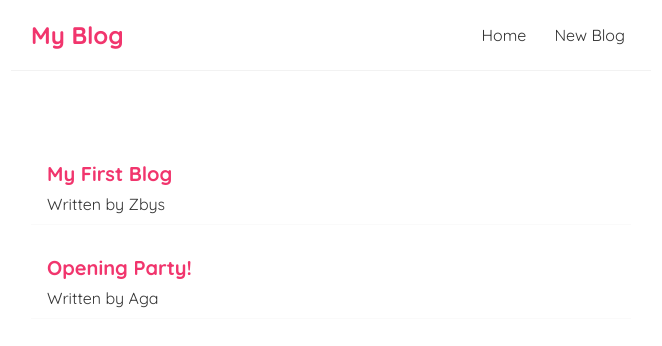
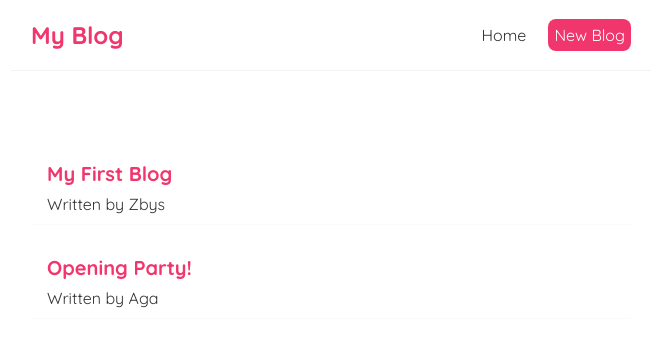
Before and after one commit to ZbigniewKulczynski1984/Blog_27.02.2023, a React (Create React App) app in the folder blog/: page / in a window 1280 px wide. Shown: the top 346 px of the page, without its empty margins (309-971 px from the left). Built offline with nearby package versions, Linux system fonts and the light colour scheme; data requests are answered from the project's data file.

Commit message:
code added

```diff
--- a/blog/src/Navbar.js
+++ b/blog/src/Navbar.js
@@ -3,13 +3,17 @@
 const Navbar = () => {
   return (
     <nav className="navbar">
-        <h1>My Blog</h1>
-        <div className="links">
-            <a href="/">Home</a>
-            <a href="/create">New Blog</a>
-        </div>
+      <h1>My Blog</h1>
+      <div className="links">
+        <a href="/">Home</a>
+        <a href="/create" style={{
+          color: 'white',
+          backgroundColor: '#f1356d',
+          borderRadius: '8px'
+        }}>New Blog</a>
+      </div>
     </nav>
-  )
+  );
 }
 
-export default Navbar
+export default Navbar;
```
